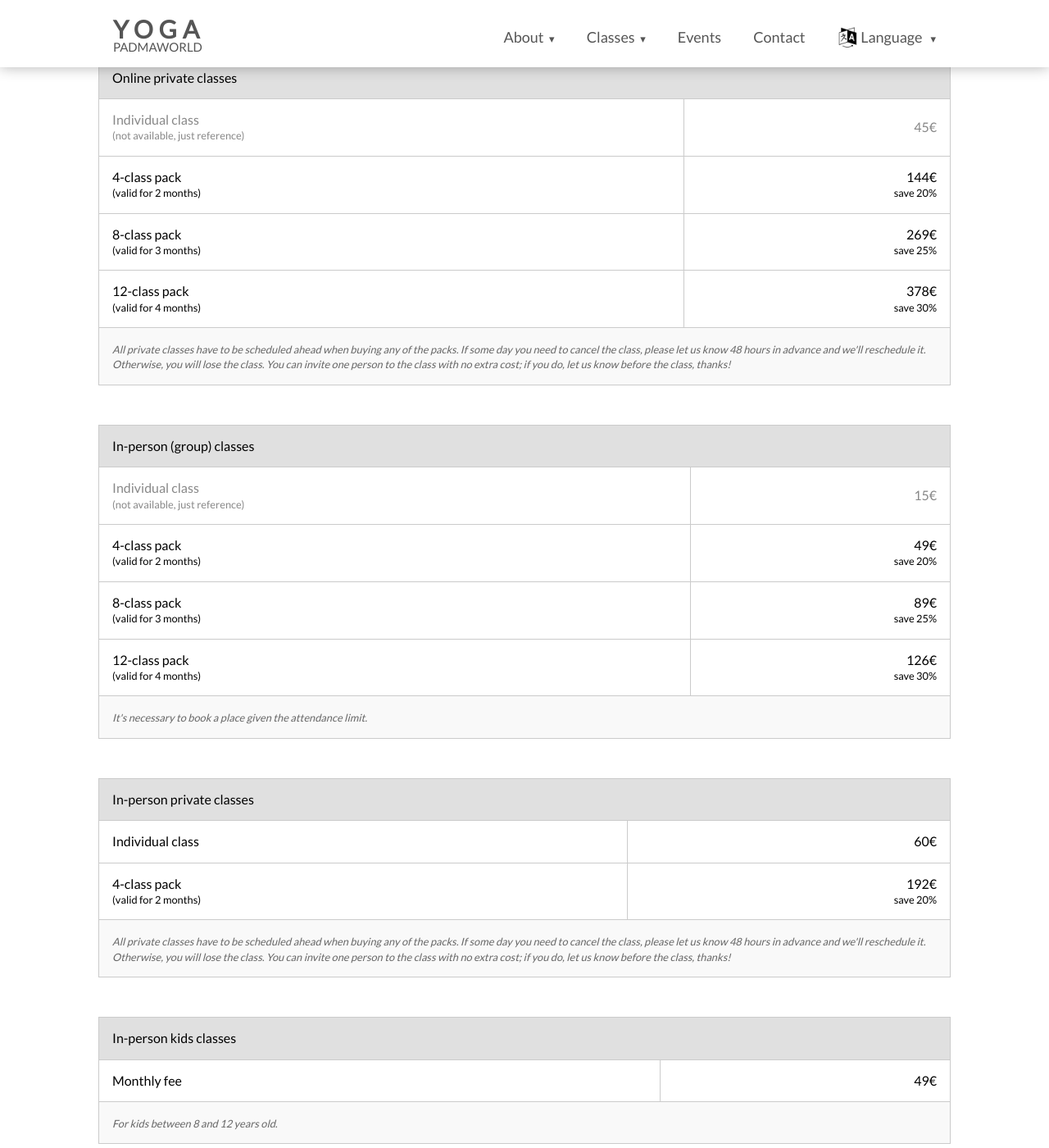
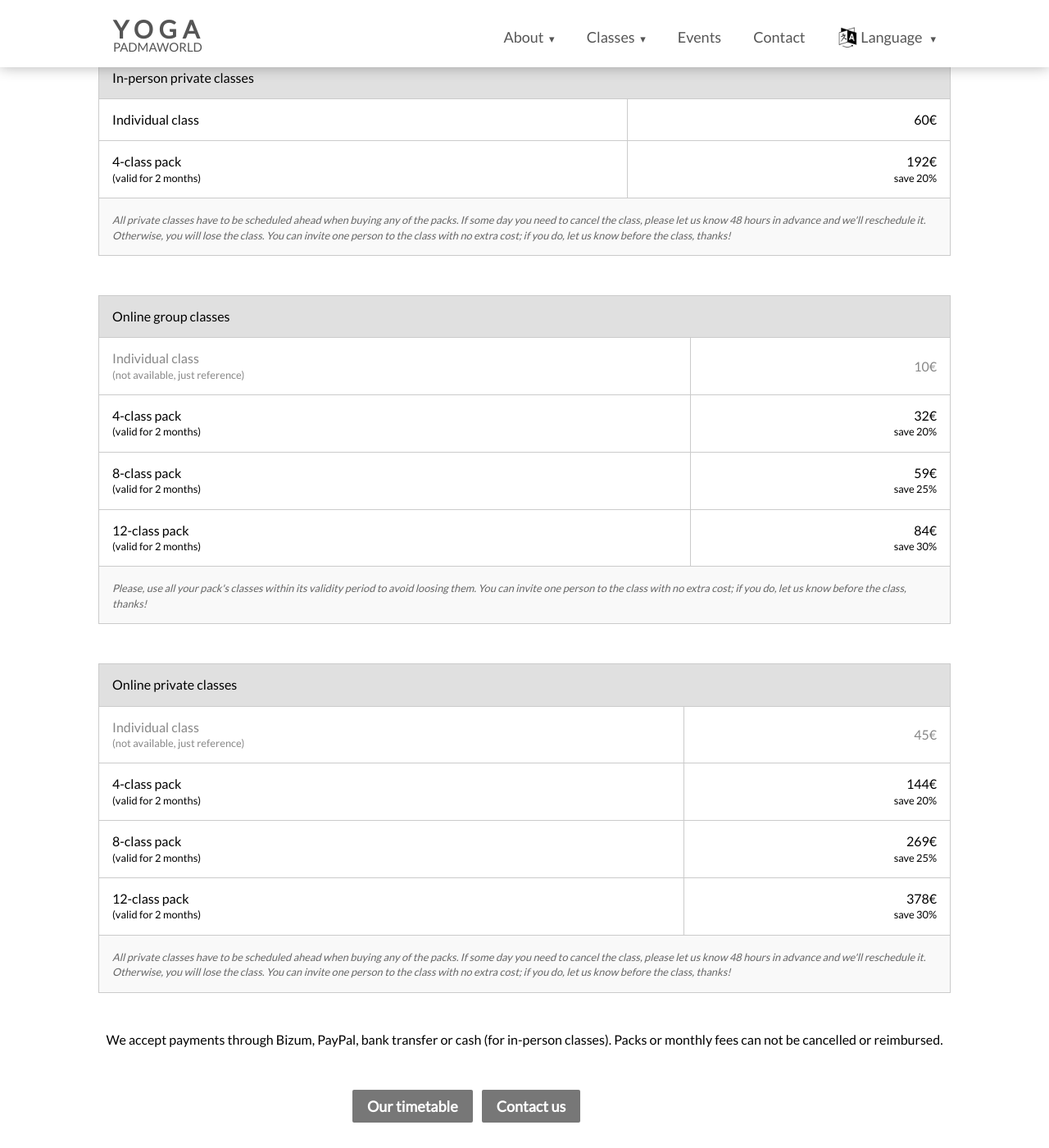
Before and after one commit to palomavillela/palomavillela.github.io, a Jekyll site: the page built from en/classes/prices.html, in a window 1280 px wide and 1400 px high, scrolled down 1052 px. Shown: the whole window at 82% size. Built offline with Jekyll 4.4.1, drawn with Linux system fonts in a browser that asks for light colours; nearby versions of some CDN libraries; some of the changed text lies outside the part shown.

Commit message:
change pack validity

```diff
--- a/_includes/classes/prices.html
+++ b/_includes/classes/prices.html
@@ -13,6 +13,46 @@
 </div>
 <div class="wide-container">
     <div class="centered-container pure-g prices">
+        <div class="pure-u-1">
+            <table class="pure-table pure-table-bordered">
+                <thead><tr><td colspan=2>{{ include.text_in_person_group_classes }}</td></tr></thead>
+                <tbody>
+                    <tr class="unavailable">
+                        <td>{{ include.text_in_person_group_classes_type_1 }}</td>
+                        <td class="numeric">{{ include.text_in_person_group_classes_price_1 }}</td>
+                    </tr>
+                    <tr>
+                        <td>{{ include.text_in_person_group_classes_type_2 }}</td>
+                        <td class="numeric">{{ include.text_in_person_group_classes_price_2 }}</td>
+                    </tr>
+                    <tr>
+                        <td>{{ include.text_in_person_group_classes_type_3 }}</td>
+                        <td class="numeric">{{ include.text_in_person_group_classes_price_3 }}</td>
+                    </tr>
+                    <tr>
+                        <td>{{ include.text_in_person_group_classes_type_4 }}</td>
+                        <td class="numeric">{{ include.text_in_person_group_classes_price_4 }}</td>
+                    </tr>
+                    <tr class="note-row"><td colspan=2>{{ include.text_in_person_group_classes_note }}</td></tr>
+                </tbody>
+            </table>
+        </div>
+        <div class="pure-u-1">
+            <table class="pure-table pure-table-bordered">
+                <thead><tr><td colspan=2>{{ include.text_in_person_private_classes }}</td></tr></thead>
+                <tbody>
+                    <tr>
+                        <td>{{ include.text_in_person_private_classes_type_1 }}</td>
+                        <td class="numeric">{{ include.text_in_person_private_classes_price_1 }}</td>
+                    </tr>
+                    <tr>
+                        <td>{{ include.text_in_person_private_classes_type_2 }}</td>
+                        <td class="numeric">{{ include.text_in_person_private_classes_price_2 }}</td>
+                    </tr>
+                    <tr class="note-row"><td colspan=2>{{ include.text_private_classes_note }}</td></tr>
+                </tbody>
+            </table>
+        </div>
         <div class="pure-u-1">
             <table class="pure-table pure-table-bordered">
                 <thead><tr><td colspan=2>{{ include.text_online_group_classes }}</td></tr></thead>
@@ -61,58 +101,6 @@
                 </tbody>
             </table>
         </div>
-        <div class="pure-u-1">
-            <table class="pure-table pure-table-bordered">
-                <thead><tr><td colspan=2>{{ include.text_in_person_group_classes }}</td></tr></thead>
-                <tbody>
-                    <tr class="unavailable">
-                        <td>{{ include.text_in_person_group_classes_type_1 }}</td>
-                        <td class="numeric">{{ include.text_in_person_group_classes_price_1 }}</td>
-                    </tr>
-                    <tr>
-                        <td>{{ include.text_in_person_group_classes_type_2 }}</td>
-                        <td class="numeric">{{ include.text_in_person_group_classes_price_2 }}</td>
-                    </tr>
-                    <tr>
-                        <td>{{ include.text_in_person_group_classes_type_3 }}</td>
-                        <td class="numeric">{{ include.text_in_person_group_classes_price_3 }}</td>
-                    </tr>
-                    <tr>
-                        <td>{{ include.text_in_person_group_classes_type_4 }}</td>
-                        <td class="numeric">{{ include.text_in_person_group_classes_price_4 }}</td>
-                    </tr>
-                    <tr class="note-row"><td colspan=2>{{ include.text_in_person_group_classes_note }}</td></tr>
-                </tbody>
-            </table>
-        </div>
-        <div class="pure-u-1">
-            <table class="pure-table pure-table-bordered">
-                <thead><tr><td colspan=2>{{ include.text_in_person_private_classes }}</td></tr></thead>
-                <tbody>
-                    <tr>
-                        <td>{{ include.text_in_person_private_classes_type_1 }}</td>
-                        <td class="numeric">{{ include.text_in_person_private_classes_price_1 }}</td>
-                    </tr>
-                    <tr>
-                        <td>{{ include.text_in_person_private_classes_type_2 }}</td>
-                        <td class="numeric">{{ include.text_in_person_private_classes_price_2 }}</td>
-                    </tr>
-                    <tr class="note-row"><td colspan=2>{{ include.text_private_classes_note }}</td></tr>
-                </tbody>
-            </table>
-        </div>
-        <div class="pure-u-1">
-            <table class="pure-table pure-table-bordered">
-                <thead><tr><td colspan=2>{{ include.text_in_person_kids_classes }}</td></tr></thead>
-                <tbody>
-                    <tr>
-                        <td>{{ include.text_in_person_kids_classes_type_1 }}</td>
-                        <td class="numeric">{{ include.text_in_person_kids_classes_price_1 }}</td>
-                    </tr>
-                    <tr class="note-row"><td colspan=2>{{ include.text_in_person_kids_classes_note }}</td></tr>
-                </tbody>
-            </table>
-        </div>
     </div>
     <div class="centered-container prices note">
         {{ include.text_note }}
--- a/en/classes/prices.html
+++ b/en/classes/prices.html
@@ -10,28 +10,28 @@ this_page: classes/prices
     language = "en"
 
     text_caption = "Prices"
-    text_welcome = "We offer packs of 4, 8, or 12 classes for each of the class formats. Packs have a validity of 2 to 4 months, depending on the number of classes. You can take classes in your format at any time available within the validity of your pack."
-    text_note = "We accept payments through Bizum, PayPal, bank transfer or cash (for in-person classes). Packs or monthly fees can not be cancelled or reimbursed. Please, use all your pack's classes within its validity period to avoid loosing them."
+    text_welcome = "We offer packs of 4, 8, or 12 classes for each of the class formats. All packs have a validity of 2 months. You can take classes in your format at any time available within the validity of the pack."
+    text_note = "We accept payments through Bizum, PayPal, bank transfer or cash (for in-person classes). Packs or monthly fees can not be cancelled or reimbursed."
 
     text_online_group_classes = "Online group classes"
     text_online_group_classes_type_1 = "Individual class<br><small>(not available, just reference)</small>"
     text_online_group_classes_price_1 = "10€"
     text_online_group_classes_type_2 = "4-class pack<br><small>(valid for 2 months)</small>"
     text_online_group_classes_price_2 = "32€<br><small>save 20%</small>"
-    text_online_group_classes_type_3 = "8-class pack<br><small>(valid for 3 months)</small>"
+    text_online_group_classes_type_3 = "8-class pack<br><small>(valid for 2 months)</small>"
     text_online_group_classes_price_3 = "59€<br><small>save 25%</small>"
-    text_online_group_classes_type_4 = "12-class pack<br><small>(valid for 4 months)</small>"
+    text_online_group_classes_type_4 = "12-class pack<br><small>(valid for 2 months)</small>"
     text_online_group_classes_price_4 = "84€<br><small>save 30%</small>"
-    text_online_group_classes_note = "<small>You can invite one person to the class with no extra cost; if you do, let us know before the class, thanks!</small>"
+    text_online_group_classes_note = "<small>Please, use all your pack's classes within its validity period to avoid loosing them. You can invite one person to the class with no extra cost; if you do, let us know before the class, thanks!</small>"
 
     text_online_private_classes = "Online private classes"
     text_online_private_classes_type_1 = "Individual class<br><small>(not available, just reference)</small>"
     text_online_private_classes_price_1 = "45€"
     text_online_private_classes_type_2 = "4-class pack<br><small>(valid for 2 months)</small>"
     text_online_private_classes_price_2 = "144€<br><small>save 20%</small>"
-    text_online_private_classes_type_3 = "8-class pack<br><small>(valid for 3 months)</small>"
+    text_online_private_classes_type_3 = "8-class pack<br><small>(valid for 2 months)</small>"
     text_online_private_classes_price_3 = "269€<br><small>save 25%</small>"
-    text_online_private_classes_type_4 = "12-class pack<br><small>(valid for 4 months)</small>"
+    text_online_private_classes_type_4 = "12-class pack<br><small>(valid for 2 months)</small>"
     text_online_private_classes_price_4 = "378€<br><small>save 30%</small>"
     text_private_classes_note = "<small>All private classes have to be scheduled ahead when buying any of the packs. If some day you need to cancel the class, please let us know 48 hours in advance and we'll reschedule it. Otherwise, you will lose the class. You can invite one person to the class with no extra cost; if you do, let us know before the class, thanks!</small>"
 
@@ -40,11 +40,11 @@ this_page: classes/prices
     text_in_person_group_classes_price_1 = "15€"
     text_in_person_group_classes_type_2 = "4-class pack<br><small>(valid for 2 months)</small>"
     text_in_person_group_classes_price_2 = "49€<br><small>save 20%</small>"
-    text_in_person_group_classes_type_3 = "8-class pack<br><small>(valid for 3 months)</small>"
+    text_in_person_group_classes_type_3 = "8-class pack<br><small>(valid for 2 months)</small>"
     text_in_person_group_classes_price_3 = "89€<br><small>save 25%</small>"
-    text_in_person_group_classes_type_4 = "12-class pack<br><small>(valid for 4 months)</small>"
+    text_in_person_group_classes_type_4 = "12-class pack<br><small>(valid for 2 months)</small>"
     text_in_person_group_classes_price_4 = "126€<br><small>save 30%</small>"
-    text_in_person_group_classes_note = "<small>It's necessary to book a place given the attendance limit.</small>"
+    text_in_person_group_classes_note = "<small>It's necessary to book a place given the attendance limit. Please, use all your pack's classes within its validity period to avoid loosing them.</small>"
 
     text_in_person_private_classes = "In-person private classes"
     text_in_person_private_classes_type_1 = "Individual class"
@@ -52,11 +52,6 @@ this_page: classes/prices
     text_in_person_private_classes_type_2 = "4-class pack<br><small>(valid for 2 months)</small>"
     text_in_person_private_classes_price_2 = "192€<br><small>save 20%</small>"
 
-    text_in_person_kids_classes = "In-person kids classes"
-    text_in_person_kids_classes_type_1 = "Monthly fee"
-    text_in_person_kids_classes_price_1 = "49€"
-    text_in_person_kids_classes_note = "<small>For kids between 8 and 12 years old.</small>"
-
     text_timetable = "Our timetable"
     text_contact = "Contact us"
 %}
```
Also changed, not shown: es/classes/prices.html (+10 -15 lines).
